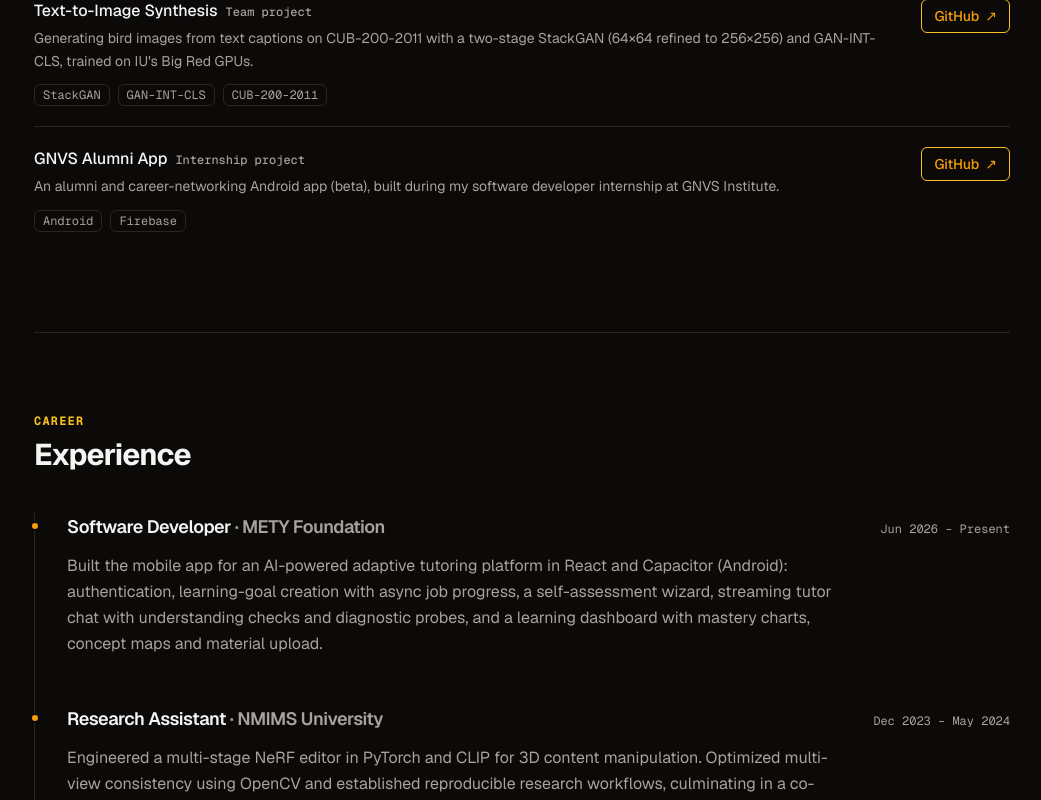
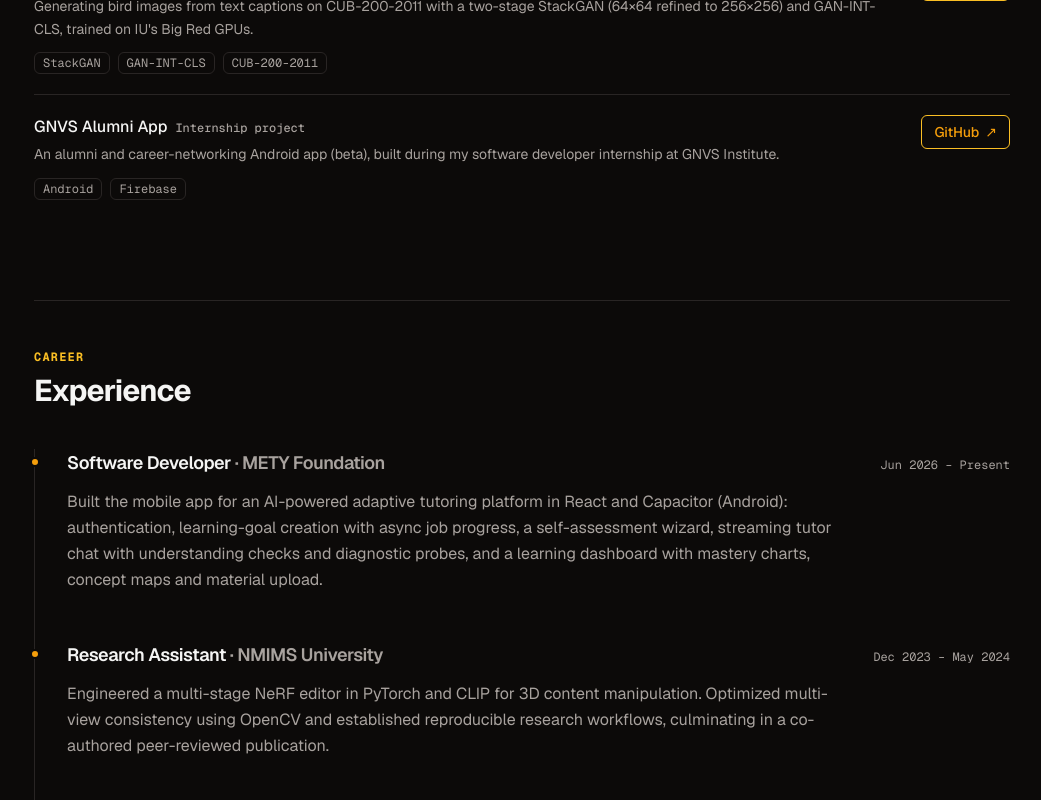
Before and after one commit to MananShah25/mananshah-dev, a Next.js app: page / in a window 1280 px wide. Shown: the part 2191-2991 px from the top of the page, without its empty margins (118-1159 px from the left). Built offline with nearby package versions, Linux system fonts and the light colour scheme; no server answers.

Commit message:
Match section title spacing to the contact section
Co-Authored-By: Claude Opus 5.5 <noreply@anthropic.com>

```diff
--- a/src/components/section.tsx
+++ b/src/components/section.tsx
@@ -12,7 +12,7 @@ export function Section({
   children: ReactNode;
 }) {
   return (
-    <section id={id} aria-labelledby={`${id}-title`} className="border-t border-border py-20">
+    <section id={id} aria-labelledby={`${id}-title`} className="border-t border-border pb-20 pt-12">
       <div data-reveal="up">
         <p className="font-mono text-xs uppercase tracking-widest font-bold text-accent-bright">{eyebrow}</p>
         <h2 id={`${id}-title`} className="mt-2 text-3xl font-bold tracking-tight">
```
